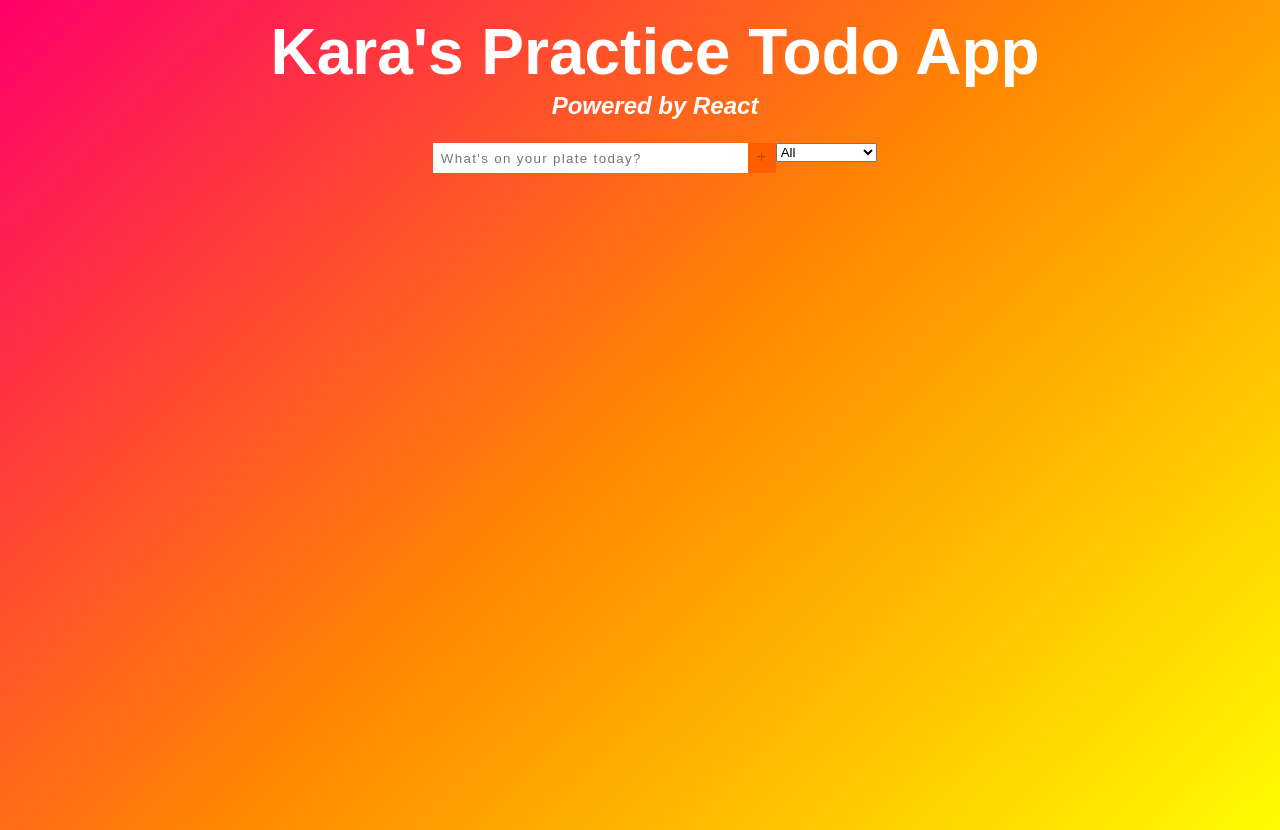
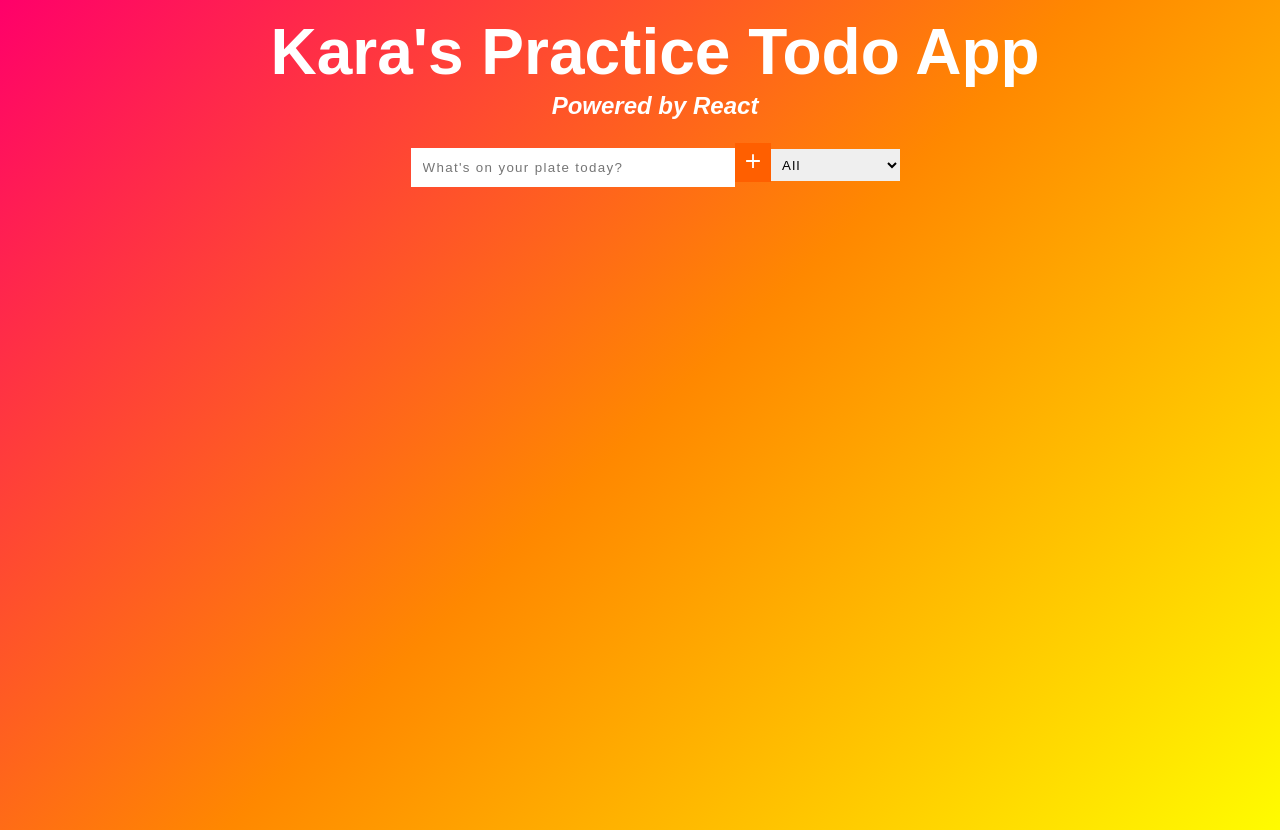
Before and after one commit to klesueur/React-ToDo, a React (Create React App) app: page / in a window 1280 px wide. Shown: the top 830 px of the page. Built offline with nearby package versions, Linux system fonts and the light colour scheme; a web font is replaced by a local one.

Commit message:
localStorage init

```diff
--- a/src/App.css
+++ b/src/App.css
@@ -31,13 +31,14 @@
   padding: 20px;
   margin-bottom: 15px;
   display: flex;
-  justify-content: center;
+  justify-content: space-around;
+  align-items: center;
 }
 
 input {
   border: none;
   outline: none;
-  padding: 7.5px;
+  padding: 12px;
   letter-spacing: .1em;
   width: 300px;
 }
@@ -47,7 +48,7 @@
  border: none;
  padding: 7px;
  outline: none;
-
+ color: white;
 }
 /* button:hover {
   background-color: #89fbff;
@@ -73,9 +74,22 @@
   background-color: rgb(233, 89, 233);
 }
 
+/* .filter-select {
+
+} */
+
+
+
+.filter-todos {
+  border: none;
+  outline: none;
+  padding: 7.5px;
+  letter-spacing: .1em;
+}
+
 .todo-view {
   width: 500px;
-  padding: 2px;
+  padding: 1.25px;
   display: flex;
   flex-direction: row;
   justify-content: space-between;
@@ -88,7 +102,7 @@
   font-size: 1.5em;
   background: 0.4;
   text-align: left;
-  width: 400px;
+  width: 385px;
 }
 
 .completed {
--- a/src/App.js
+++ b/src/App.js
@@ -10,9 +10,14 @@
   const [status, setStatus] = useState('all');
   const [filteredTodos, setFilteredTodos] = useState([]);
 
+  //Run once when app starts
+  useEffect(() => {
+    getLocalTodos()
+  },[])
   //useEffects
   useEffect(() => {
     handleFilter()
+    saveLocalTodos()
   },[todos, status])
 
   //Functions, Events
@@ -30,6 +35,20 @@
         break;
     }
   };
+
+  //Save to local
+  const saveLocalTodos = () => {
+      localStorage.setItem('todos', JSON.stringify(todos))
+  }
+
+  const getLocalTodos = () => {
+    if (localStorage.getItem('todos') === null) {
+      localStorage.setItem('todos', JSON.stringify([]))
+    } else {
+      let todoLocal = JSON.parse(localStorage.getItem('todos'))
+      setTodos(todoLocal);
+    }
+  }
 
   return (
     <div className="App">
--- a/src/Components/Form.js
+++ b/src/Components/Form.js
@@ -28,16 +28,20 @@
         // onSubmit within "form" - as an onClick with passed function,
         // works with Enter key
         <form className="form" onSubmit={handleSubmit}>
+            <div className="form-input">
                 <input
+                    className="form-input"
                     value={props.inputText}
                     type="text"
                     onChange={handleOnChange}
                     placeholder="What's on your plate today?" />
                 <button className="add-btn" type="submit" disabled={props.inputText.length<1} >
-                <IoMdAdd />
+                    <IoMdAdd size={22} />
                 </button>
-            <div className="select">
-                <select className="filter-todos" name="todos" onChange={statusHandler}>
+            </div>
+            <div className="filter-select">
+                <select className="filter-todos" name="todos"
+                onChange={statusHandler}>
                     <option value="all"> All </option>
                     <option value="completed"> Completed </option>
                     <option value="uncompleted"> Uncompleted </option>
--- a/src/Components/Todo.js
+++ b/src/Components/Todo.js
@@ -22,11 +22,11 @@
             <div className="btn-group">
                 <button className="complete-btn" type="button"
                     onClick={completeHandler} >
-                    <IoMdCheckmark />
+                    <IoMdCheckmark size={20} />
                 </button>
                 <button className="trash-btn" type="button"
                     onClick={deleteHandler}>
-                    <IoMdTrash />
+                    <IoMdTrash size={20} />
                 </button>
             </div>
         </div>
```
Lines whose indentation alone changed are shown as unchanged.
